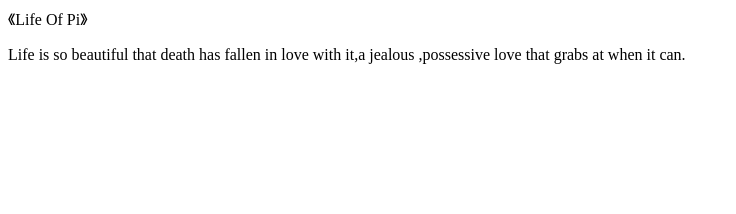
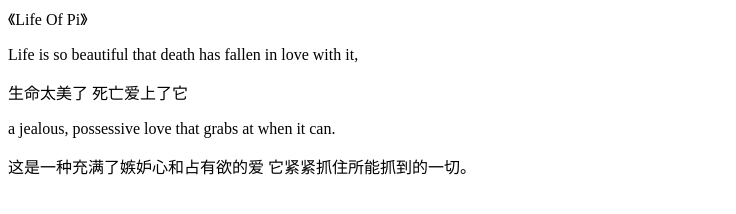
Before and after one commit to niflhiemr/niflheim, a plain HTML site: page index.html in a window 1280 px wide. Shown: the whole page, without its empty margins (0-736 px from the left). Drawn offline with Linux system fonts and the light colour scheme.

Commit message:
Update index.html

```diff
--- a/index.html
+++ b/index.html
@@ -1,12 +1,15 @@
 <html>
 
 <head>
-<title>My first heading</title>
+<title>Life Of Pie</title>
 </head>
 
 <body>
 <p> 《Life Of Pi》</p>
-<p> Life is so beautiful that death has fallen in love with it,a jealous ,possessive love that grabs at when it can.</p>
+<p> Life is so beautiful that death has fallen in love with it,</p>
+<p>生命太美了 死亡爱上了它</p>
+<p>a jealous, possessive love that grabs at when it can.</p>
+<p>这是一种充满了嫉妒心和占有欲的爱 它紧紧抓住所能抓到的一切。</p>
 </body>
 
 </html>
```
